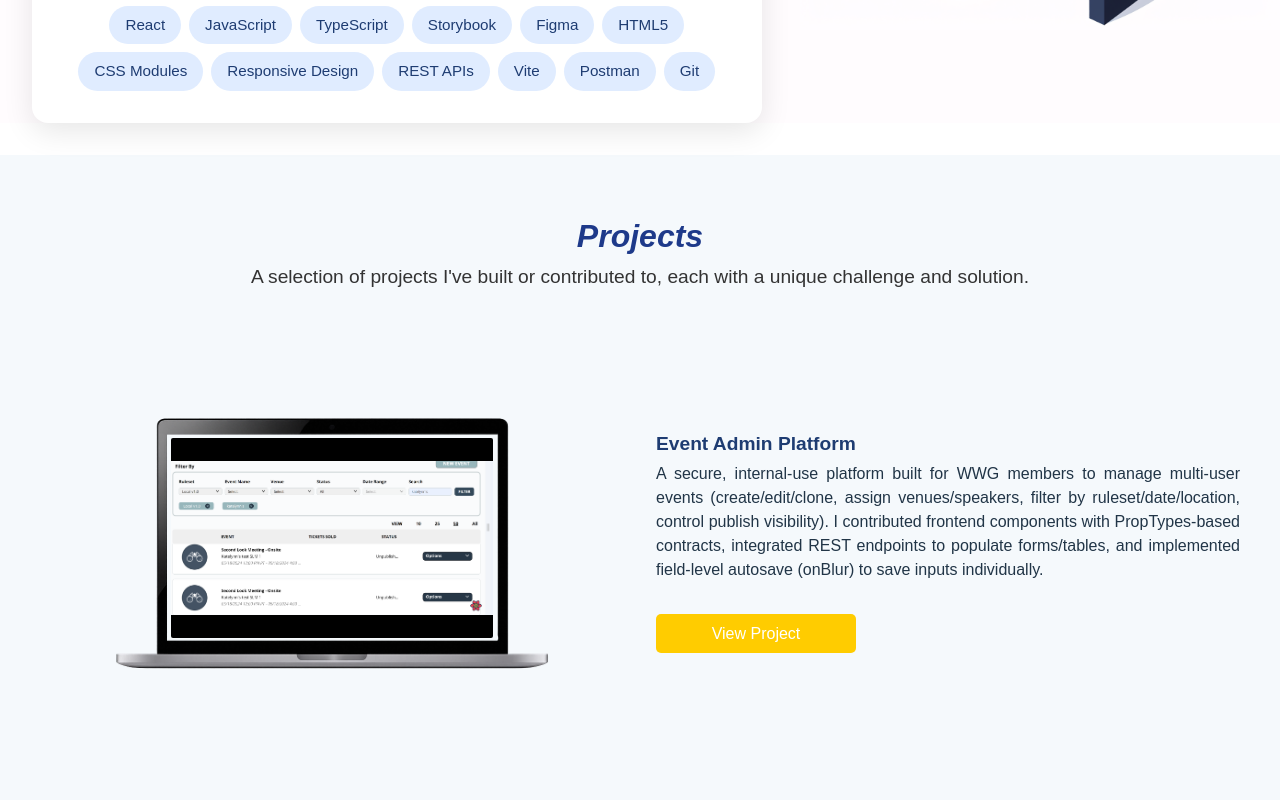
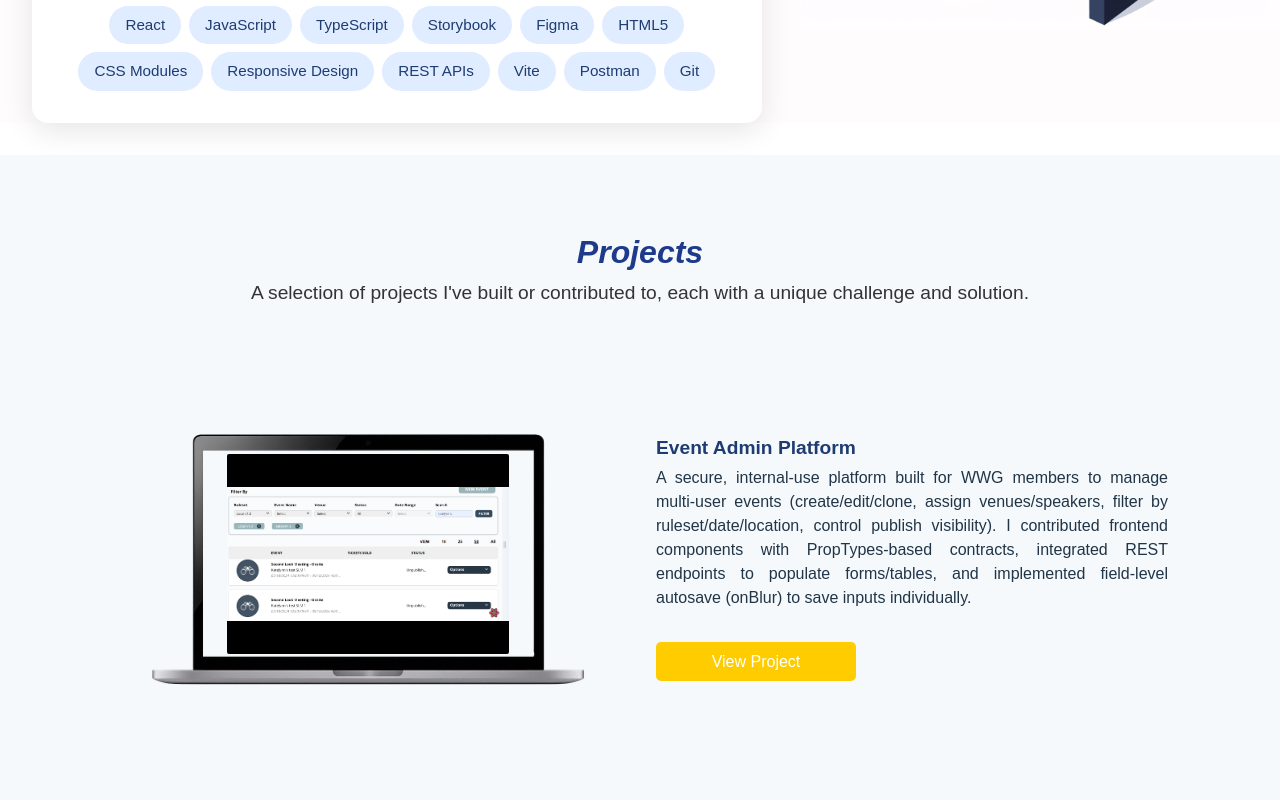
Before and after one commit to corrzhalstead/new-portfolio, a React (Vite) app: page / in a window 1280 px wide. Shown: the part 1320-2120 px from the top of the page. Built offline with nearby package versions, Linux system fonts and the light colour scheme.

Commit message:
Modified project item

```diff
--- a/src/components/ProjectItem/ProjectItem.jsx
+++ b/src/components/ProjectItem/ProjectItem.jsx
@@ -9,17 +9,15 @@ function ProjectItem({ source, header, description, keyId }) {
 
   return (
     <div className={styles.container}>
-      <div className={styles.itemContainer}>
-        <div className={styles.itemLeft}>
+      <div className={styles.imageWrapper}>
         <img className={styles.laptopImage} src={frameSrc} alt={header} />
         <img className={styles.screenImage} src={source} alt={header} />
       </div>
-        <div className={styles.itemRight}>
+      <div className={styles.descriptionWrapper}>
         <h2 className={styles.header}>{header}</h2>
         <div className={styles.description}>{description}</div>
 
         <div className={styles.buttonContainer}>
-            {/* <Button text={buttonText} onClick={onClick} /> */}
           <Button
             text="View Project"
             onClick={() => navigate(`/projects/${keyId}`)}
@@ -27,7 +25,6 @@ function ProjectItem({ source, header, description, keyId }) {
         </div>
       </div>
     </div>
-    </div>
   );
 }
 
--- a/src/components/ProjectItem/ProjectItem.module.css
+++ b/src/components/ProjectItem/ProjectItem.module.css
@@ -1,17 +1,14 @@
 .container {
-  width: 100%;
-  height: 360px;
+  display: flex;
+  gap: 2rem;
+  flex-direction: row;
+  justify-content: center;
+  align-items: center;
+  padding: 0rem 5rem;
+  margin-bottom: -5rem;
 }
 
 .itemContainer {
-  /* width: 80%;
-
-  display: grid;
-  grid-template-columns: 40% auto;
-
-  margin: 0 auto;
-  gap: 0 4rem; */
-
   display: flex;
   flex-direction: row;
   align-items: center;
@@ -22,21 +19,14 @@
   flex-wrap: wrap;
 }
 
-.itemLeft {
+.imageWrapper {
   position: relative;
-
-  /* width: 100%;
-  max-width: 600px; */
-
   flex: 1;
-  /* min-width: 300px; */
   max-width: 600px;
-
   width: 100%;
   display: flex;
-  /* flex-direction: row;
-  align-items: center; */
   justify-content: center;
+  align-items: center;
 }
 
 .laptopImage {
@@ -61,14 +51,7 @@
   background-color: black;
 }
 
-.screenImage img {
-  /* top: 30%;
-  left: 22.5%; */
-  /* width: 200px;
-  height: 200px; */
-}
-
-.itemRight {
+.descriptionWrapper {
   flex: 1;
   min-width: 280px;
   display: flex;
@@ -77,15 +60,12 @@
 
   align-items: flex-start;
   text-align: justify;
-  /* align-items: center; */
-  /* width: 50%; */
 }
 
 .header {
   font-size: 1.2rem;
   color: #1e3c72;
   margin-bottom: 0.5rem;
-  /* font-style: italic; */
 }
 
 .description {
@@ -99,35 +79,23 @@
   margin-top: 2rem;
 }
 
-@media (min-width: 992.98px) and (max-width: 1020px) {
-  .screenImage {
-    /* min-width: 42.5%;
-    width: 80%; */
-    height: auto;
-    margin-top: -0.15rem;
-    /* margin-left: -1.3rem; */
-  }
-}
-
-@media (max-width: 992px) {
-  .itemContainer {
-    display: flex;
+@media (max-width: 1200px) {
+  .container {
     flex-direction: column;
     align-items: center;
+    text-align: center;
+    max-width: 100%;
+  }
+
+  .imageWrapper {
+    width: 100%;
+    display: flex;
     justify-content: center;
+  }
+
+  .descriptionWrapper {
     margin-top: -4rem;
     margin-bottom: 5rem;
-    width: 100%;
-    padding: 0 5rem;
-    /* background-color: aquamarine; */
-    /* text-align: center; */
-  }
-
-  .itemRight {
-    /* align-items: center;
-    text-align: center; */
-    /* margin-top: -5rem;
-    padding-bottom: 5rem; */
   }
 
   .screenImage {
@@ -139,32 +107,13 @@
   }
 
   .laptopImage {
-    max-width: 500px;
+    width: 500px;
   }
 }
 
-/* @media (min-width: 1180px) and (max-width: 1240px) {
-
-
+@media (min-width: 992.98px) and (max-width: 1020px) {
   .screenImage {
-    position: absolute;
-    top: 28.5%;
-    left: 19.25%;
-    min-width: 329px;
-
-    min-height: 205px;
+    height: auto;
+    margin-top: -0.15rem;
   }
-} */
-
-/* @media (min-width: 992px) and (max-width: 1179.98px) {
-
-
-  .screenImage {
-    position: absolute;
-    top: 28.5%;
-    left: 21.5%;
-    min-width: 295px;
-
-    height: 184px;
-  }
-} */
+}
--- a/src/pages/Projects/Projects.module.css
+++ b/src/pages/Projects/Projects.module.css
@@ -1,25 +1,18 @@
 .container {
   width: 100%;
-  padding: 2rem 0;
-  /* display: flex; */
-  /* flex-direction: column; */
-  /* align-items: center; */
+  margin: 2rem 0;
 }
 
 .projectContainer {
   display: flex;
   flex-direction: column;
-  gap: 4rem;
-  /* margin-top: 2rem; */
 }
 
 .projectSection {
-  padding: 4rem 2rem;
+  padding: 5rem 2rem;
 
   background: #f5f9fc;
   text-align: center;
-  /* display: flex;
-  flex-direction: column; */
 }
 
 .heading {
@@ -30,31 +23,17 @@
 }
 
 .subheading {
-  /* font-size: 1.2rem;
-  margin-bottom: 3rem;
-  color: #555; */
-
   font-size: 1.2rem;
   line-height: 1.6;
   color: #333;
 }
 
 .projectItem {
-  /* display: flex;
-
-  align-items: center;
-  justify-content: space-between;
-  align-items: center;
-
-  flex-wrap: wrap;
-  min-width: 800px; */
-
   display: flex;
   flex-wrap: wrap;
   align-items: center;
   justify-content: center;
-  gap: 2rem;
-  padding: 2rem 0;
+
   width: 100%;
   max-width: 1200px;
   margin: 0 auto;
@@ -63,14 +42,6 @@
 .projectItem:nth-child(even) {
   flex-direction: row-reverse;
 }
-
-/* .projectImage video,
-.projectImage img {
-  width: 100%;
-  max-width: 500px;
-  border-radius: 10px;
-  box-shadow: 0 4px 20px rgba(0, 0, 0, 0.1);
-} */
 
 .projectContent {
   max-width: 500px;
@@ -89,117 +60,14 @@
   color: #333;
 }
 
-/* .button {
-  display: inline-block;
-  padding: 0.75rem 1.5rem;
-  background: #6366f1;
-  color: white;
-  border-radius: 8px;
-  font-weight: bold;
-  text-decoration: none;
-  transition: background 0.3s ease;
-}
-
-.button:hover {
-  background: #4f46e5;
-} */
-
-/*
-
-.container {
-  padding: 4rem 2rem;
-  background-color: #f7f9fc;
-}
-
-.header {
-  text-align: center;
-  font-size: 2.5rem;
-  margin-bottom: 3rem;
-  color: #1e3c72;
-}
-
-.projectList {
-  display: flex;
-  flex-direction: column;
-  gap: 3rem;
-}
-
-.projectCard {
-  display: flex;
-  flex-direction: column;
-  background: #fff;
-  border-radius: 12px;
-  box-shadow: 0 8px 20px rgba(0, 0, 0, 0.05);
-  overflow: hidden;
-}
-
-.media {
-  width: 100%;
-  max-height: 300px;
-  overflow: hidden;
-}
-
-.media img,
-.media video {
-  width: 100%;
-  height: auto;
-  display: block;
-}
-
-.details {
-  padding: 1.5rem;
-}
-
-.title {
-  font-size: 1.5rem;
-  margin-bottom: 0.75rem;
-  color: #333;
-}
-
-.description {
-  margin-bottom: 1rem;
-  color: #555;
-}
-
-.tags {
-  display: flex;
-  flex-wrap: wrap;
-  gap: 0.5rem;
-  margin-bottom: 1rem;
-}
-
-.tags span {
-  background-color: #e0ecff;
-  color: #1e3c72;
-  padding: 0.4rem 0.8rem;
-  border-radius: 20px;
-  font-size: 0.85rem;
-}
-
-.actions a {
-  margin-right: 1rem;
-  color: #1e3c72;
-  text-decoration: none;
-  font-weight: 600;
-}
-
-.actions a:hover {
-  text-decoration: underline;
-}
-
-
-} */
-
-/* @media (min-width: 768px) {
-  .projectsSection {
-    flex-direction: row;
+@media (max-width: 1200px) {
+  .projectContainer {
+    display: flex;
+    flex-direction: column;
   }
 
-  .media {
-    width: 50%;
+  .projectSection {
+    background: #f5f9fc;
+    text-align: center;
   }
-
-  .details {
-    width: 50%;
-  }
-} */
+}
--- a/src/pages/Projects/projectData.jsx
+++ b/src/pages/Projects/projectData.jsx
@@ -4,12 +4,14 @@ import eventAdminView from "../../assets/event_admin_view.png";
 import eventAdminSpeaker from "../../assets/event_admin_speaker.png";
 
 import eventAdminVideo from "../../assets/Event_Admin.mp4";
+import eventHomesiteVideo from "../../assets/Event_Homesite.mp4";
 import eventHomesiteImage from "../../assets/event_homesite.png";
 import eventHomesiteFE from "../../assets/homesite_FE.png";
 import eventHomesiteCheckout from "../../assets/homesite_checkout.png";
 import eventHomesiteCart from "../../assets/homesite_cart.png";
 import eventHomesiteSpecial from "../../assets/homesite_special.png";
 
+import settingAppVideo from "../../assets/Settings_App.mp4";
 import settingsAppImage from "../../assets/settings_app.png";
 import settingsHome from "../../assets/settings_home.png";
 import settingsAddress from "../../assets/settings_address.png";
@@ -78,7 +80,7 @@ const projects = [
     description:
       "A responsive web and mobile app for members to set a homesite and see events within a chosen radius. Users can add or purchase tickets, redeem complimentary tickets, and provide special-needs/accessibility details during checkout.",
 
-    videoSrc: eventAdminVideo,
+    videoSrc: eventHomesiteVideo,
     slides: [
       {
         src: eventHomesiteFE,
@@ -129,7 +131,7 @@ const projects = [
     header: "Settings App",
     description:
       "Web & mobile account settings hub used across applications. Members can manage addresses, billing/credit cards, homesite and radius, language, emergency contacts, membership, and personal info, with verification flows and an Account Issues panel.",
-    videoSrc: eventAdminVideo,
+    videoSrc: settingAppVideo,
     slides: [
       {
         src: settingsHome,
```
Also changed, not shown: 2 other files (tests, documents, lock files or other folders). Lines whose indentation alone changed are shown as unchanged.
